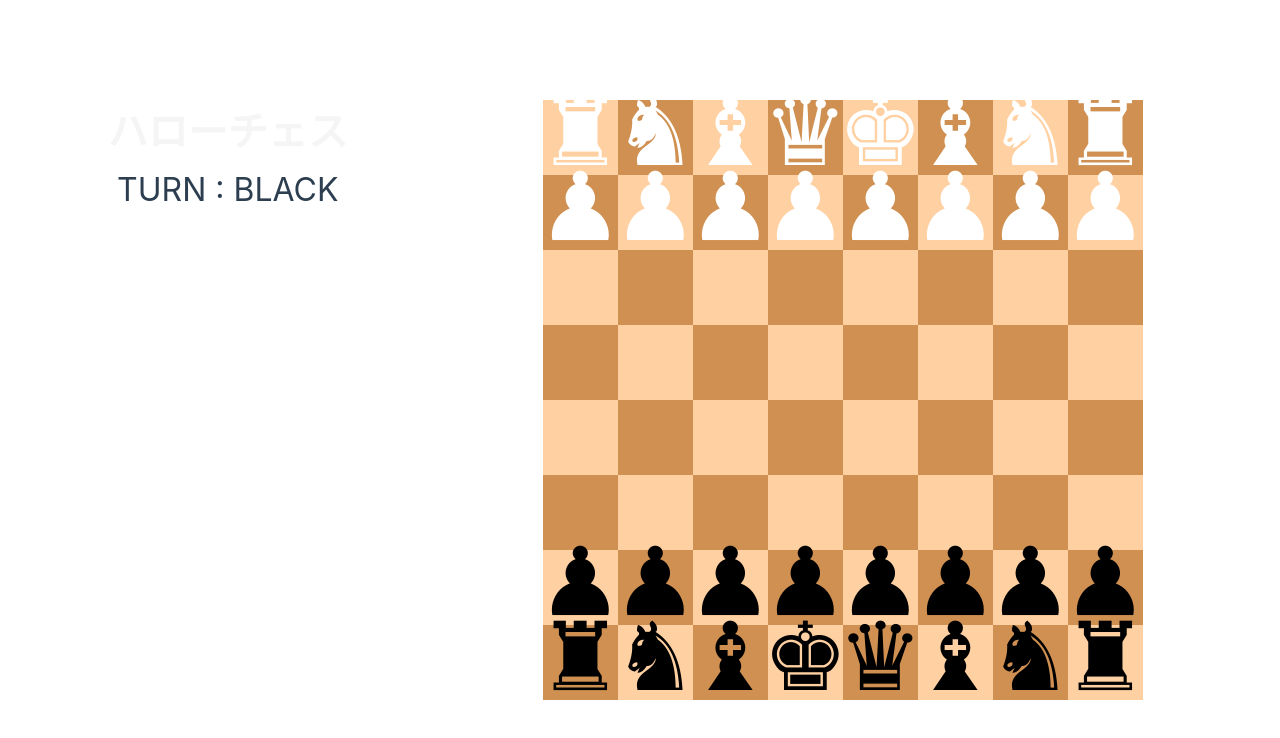
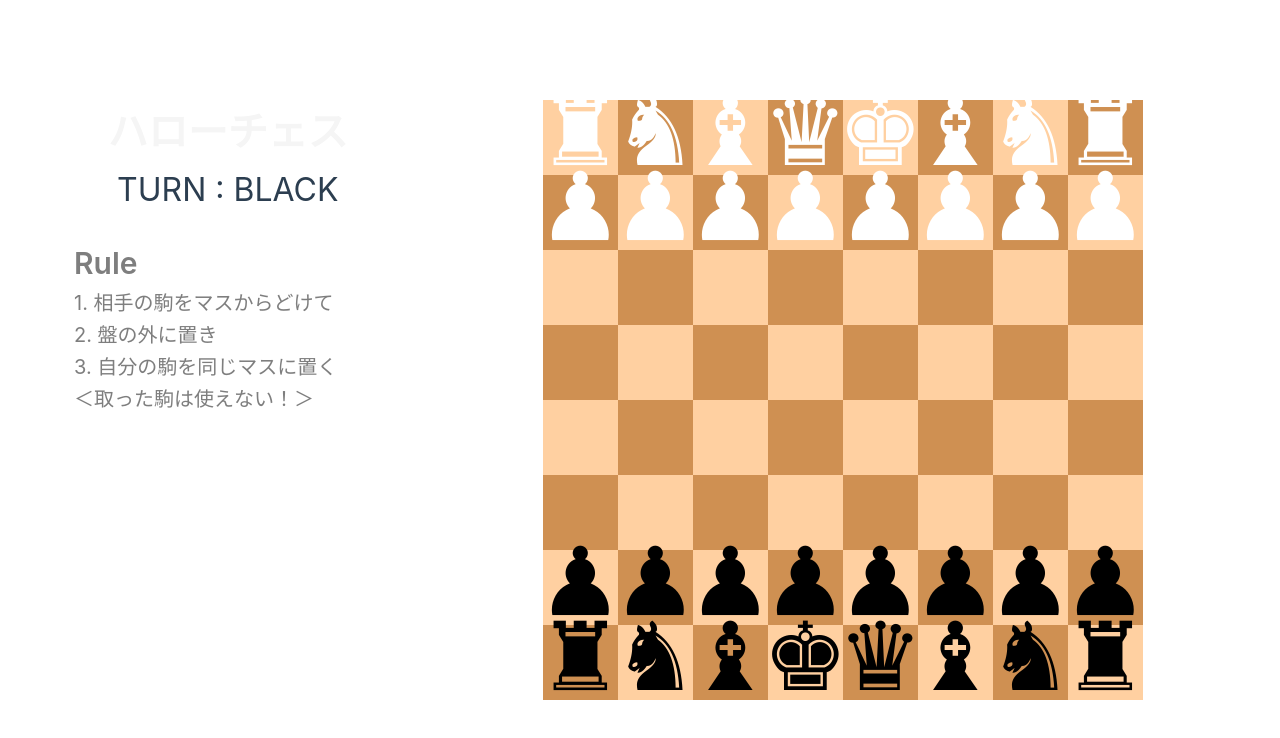
Before and after one commit to Procrustes5/modern_chess, a Vue app: page / in a window 1280 px wide. Shown: the top 738 px of the page. Built offline with nearby package versions, Linux system fonts and the light colour scheme; no server answers.

Commit message:
rule book 改善

```diff
--- a/src/App.vue
+++ b/src/App.vue
@@ -1,6 +1,6 @@
 <script setup lang="ts">
 import { ref, onMounted, computed } from 'vue'
-import { file, rank, piece, initSquare, ja_rule_explanation } from './utils/convert'
+import { file, rank, piece, initSquare, ja_rule_explanation, ja_flow_explanation } from './utils/convert'
 import type { Piece, ChessSquare } from './utils/type'
 
 // ChatGPTの準備
@@ -84,18 +84,21 @@ onMounted(() => {
             {{ `TURN : ${turnColor === 'w' ? 'WHITE' : 'BLACK'}` }}
           </span>
         </div>
-        <div class="rule-explanation" v-if="chessboard[presentIndex]?.color">
-          <span class="rule-book">Rule Book</span>
-          <span class="piece-name">
+        <div class="rule-explanation">
+          <span class="rule-book">Rule</span>
+          <span class="piece-name" v-if="chessboard[presentIndex]?.color">
             {{
               `名前：${ja_rule_explanation.filter((item) => item.code === chessboard[presentIndex]?.piece.code)[0]?.name}`
             }}
           </span>
-          <span class="piece-explanation">
+          <span class="piece-explanation" v-if="chessboard[presentIndex]?.color">
             {{
               `${ja_rule_explanation.filter((item) => item.code === chessboard[presentIndex]?.piece.code)[0]?.content}`
             }}
           </span>
+          <div class="piece-explanation flow" v-else>
+            <span v-for="(item, index) in ja_flow_explanation">{{ item }}</span>
+          </div>
         </div>
       </div>
       <div class="chessboard-wrapper">
--- a/src/assets/stylesheets/app.scss
+++ b/src/assets/stylesheets/app.scss
@@ -46,7 +46,14 @@
           margin-bottom: 12px;
         }
         .piece-explanation {
-          font-size: 16px;
+          font-size: 20px;
+        }
+        .flow {
+          display: flex;
+          flex-direction: column;
+          span {
+            font-size: 20px;
+          }
         }
       }
     }
--- a/src/utils/convert.ts
+++ b/src/utils/convert.ts
@@ -82,5 +82,12 @@ export const ja_rule_explanation: { code: string; content: string }[] = [
       '前に1歩進みます。＜将棋の歩兵に相当＞\n最初の位置から2歩動いてもよい。\n駒を取る時だけななめ前！＜将棋と違う！＞',
     name: 'ポーン'
   },
-  { code: '', content: '移動する駒を選択してください' }
+  { code: '', content: '' }
 ]
+
+export const ja_flow_explanation: string[] = [
+  '1. 相手の駒をマスからどけて',
+  '2. 盤の外に置き',
+  '3. 自分の駒を同じマスに置く',
+  '＜取った駒は使えない！＞'
+]
```
